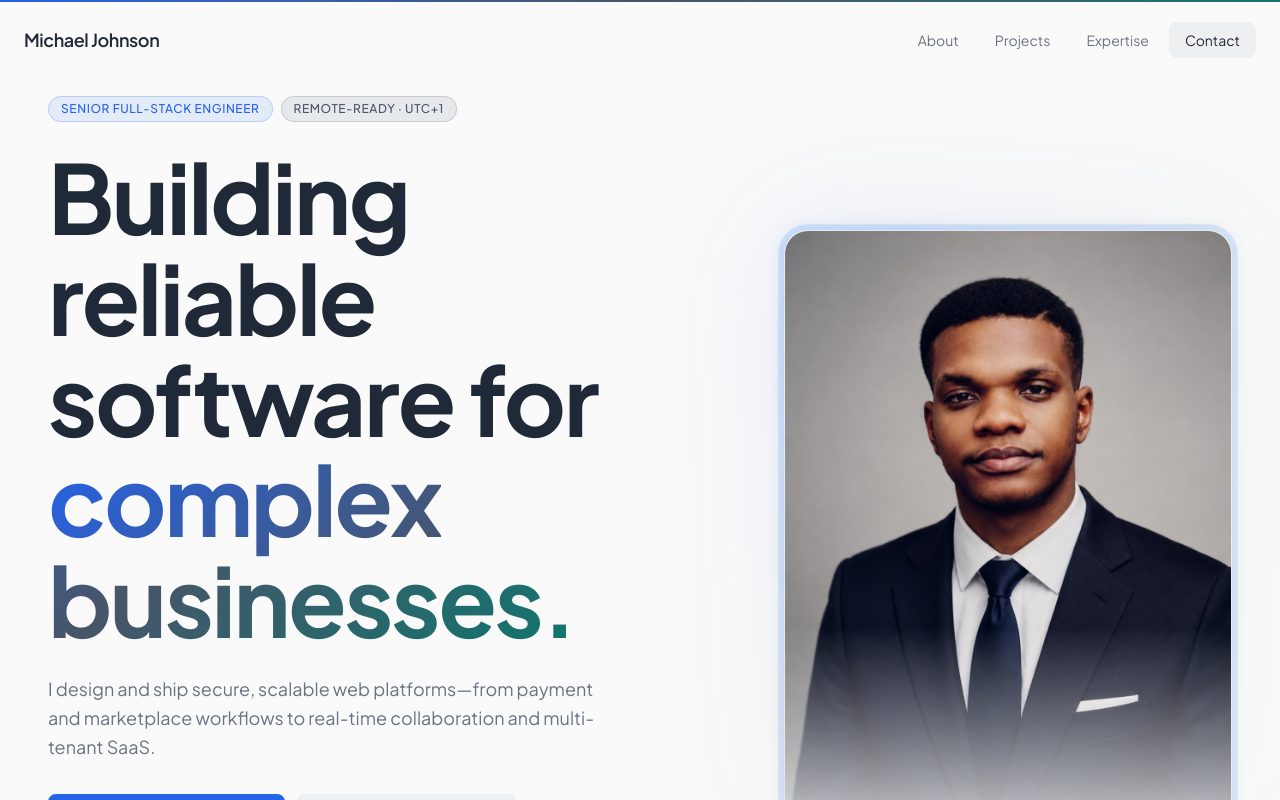
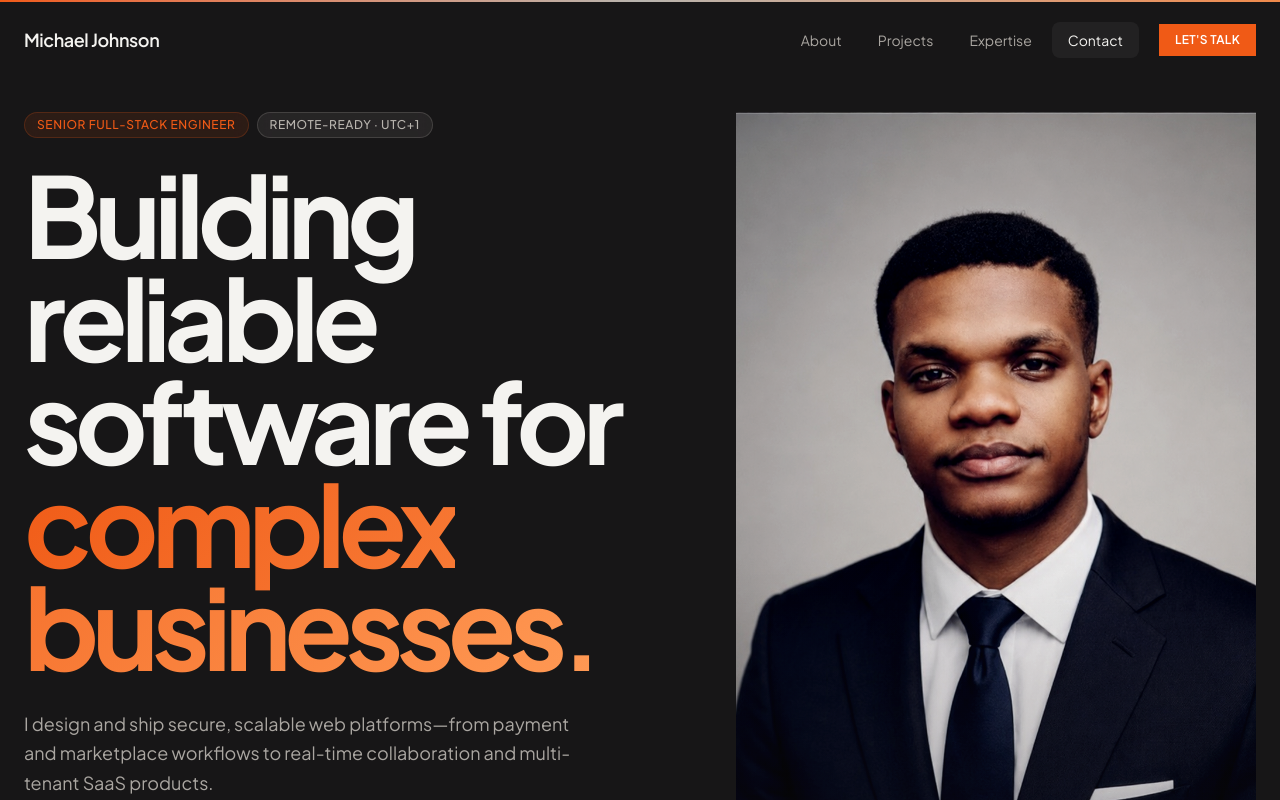
Before and after one commit to micha-tech/michaeljohnson, a Next.js app: page / in a window 1280 px wide. Shown: the top 800 px of the page. Built offline with nearby package versions, Linux system fonts and the light colour scheme.

Commit message:
ui updates

```diff
--- a/src/app/globals.css
+++ b/src/app/globals.css
@@ -1,16 +1,16 @@
 @import "tailwindcss";
 
 @theme inline {
-  --color-background: #fafafa;
-  --color-foreground: #1f2937;
-  --color-primary: #2563eb;
+  --color-background: #171617;
+  --color-foreground: #f4f3f0;
+  --color-primary: #f05a16;
   --color-primary-foreground: #ffffff;
-  --color-secondary: #475569;
-  --color-accent: #0f766e;
-  --color-muted: #6b7280;
-  --color-border: #e5e7eb;
-  --color-card: #ffffff;
-  --color-card-hover: #f3f4f6;
+  --color-secondary: #b8b4ae;
+  --color-accent: #f08a4b;
+  --color-muted: #aaa6a1;
+  --color-border: #312e2f;
+  --color-card: #211f20;
+  --color-card-hover: #292627;
   --font-sans: "Plus Jakarta Sans", sans-serif;
   --font-mono: "Geist Mono", monospace;
   --radius: 0.75rem;
@@ -43,8 +43,8 @@
   }
 
   ::selection {
-    background: rgba(37, 99, 235, 0.15);
-    color: #1f2937;
+    background: rgba(240, 90, 22, 0.35);
+    color: #ffffff;
   }
 
   :focus-visible {
@@ -56,22 +56,22 @@
 
 @layer utilities {
   .glass {
-    background: rgba(255, 255, 255, 0.7);
+    background: rgba(23, 22, 23, 0.86);
     backdrop-filter: blur(20px);
     -webkit-backdrop-filter: blur(20px);
-    border: 1px solid rgba(229, 231, 235, 0.8);
+    border: 1px solid rgba(255, 255, 255, 0.08);
   }
 
   .glass-card {
     background: linear-gradient(
       135deg,
-      rgba(255, 255, 255, 0.9) 0%,
-      rgba(255, 255, 255, 0.6) 50%,
-      transparent 100%
+      rgba(39, 36, 37, 0.94) 0%,
+      rgba(31, 29, 30, 0.86) 50%,
+      rgba(31, 29, 30, 0.7) 100%
     );
     backdrop-filter: blur(12px);
     -webkit-backdrop-filter: blur(12px);
-    border: 1px solid rgba(229, 231, 235, 0.7);
+    border: 1px solid rgba(255, 255, 255, 0.08);
   }
 
   .gradient-border {
@@ -84,7 +84,7 @@
     inset: 0;
     border-radius: inherit;
     padding: 1px;
-    background: linear-gradient(135deg, rgba(37, 99, 235, 0.6), rgba(71, 85, 105, 0.3), transparent);
+    background: linear-gradient(135deg, rgba(240, 90, 22, 0.7), rgba(255, 255, 255, 0.15), transparent);
     -webkit-mask: linear-gradient(#fff 0 0) content-box, linear-gradient(#fff 0 0);
     mask: linear-gradient(#fff 0 0) content-box, linear-gradient(#fff 0 0);
     -webkit-mask-composite: xor;
@@ -92,25 +92,25 @@
   }
 
   .text-gradient {
-    background: linear-gradient(135deg, #2563eb, #475569, #0f766e);
+    background: linear-gradient(135deg, #f05a16, #ff9a55);
     -webkit-background-clip: text;
     -webkit-text-fill-color: transparent;
     background-clip: text;
   }
 
   .text-gradient-blue {
-    background: linear-gradient(135deg, #2563eb, #3b82f6);
+    background: linear-gradient(135deg, #f05a16, #ff9a55);
     -webkit-background-clip: text;
     -webkit-text-fill-color: transparent;
     background-clip: text;
   }
 
   .glow {
-    box-shadow: 0 0 40px rgba(37, 99, 235, 0.12), 0 0 80px rgba(37, 99, 235, 0.05);
+    box-shadow: 0 0 40px rgba(240, 90, 22, 0.12), 0 0 80px rgba(240, 90, 22, 0.05);
   }
 
   .glow-sm {
-    box-shadow: 0 0 20px rgba(37, 99, 235, 0.08);
+    box-shadow: 0 0 20px rgba(240, 90, 22, 0.08);
   }
 
   .section-padding {
--- a/src/components/navigation.tsx
+++ b/src/components/navigation.tsx
@@ -85,6 +85,12 @@ export function Navigation({ onOpenPalette }: { onOpenPalette: () => void }) {
                 {item.label}
               </button>
             ))}
+            <button
+              onClick={() => handleNav("#contact")}
+              className="ml-4 bg-primary px-4 py-2 text-xs font-semibold uppercase tracking-wide text-primary-foreground transition-colors hover:bg-primary/90"
+            >
+              Let&apos;s talk
+            </button>
           </div>
 
           <div className="flex items-center gap-2 md:hidden">
--- a/src/components/sections/contact.tsx
+++ b/src/components/sections/contact.tsx
@@ -144,7 +144,7 @@ export function ContactSection() {
                 initial={{ opacity: 0, scale: 0.9 }}
                 animate={{ opacity: 1, scale: 1 }}
                 exit={{ opacity: 0 }}
-                className="glass-card rounded-2xl p-12 text-center"
+                className="glass-card p-12 text-center"
               >
                 <CheckCircle className="w-16 h-16 text-accent mx-auto mb-4" />
                 <h4 className="text-xl font-semibold mb-2">Message sent!</h4>
@@ -158,7 +158,7 @@ export function ContactSection() {
                 exit={{ opacity: 0 }}
                 onSubmit={handleSubmit}
                 noValidate
-                className="glass-card rounded-2xl p-6 sm:p-8 space-y-5"
+                className="glass-card p-6 sm:p-8 space-y-5"
               >
                 <div className="grid sm:grid-cols-2 gap-5">
                   <div>
--- a/src/components/sections/hero.tsx
+++ b/src/components/sections/hero.tsx
@@ -27,14 +27,14 @@ export function HeroSection() {
     <section
       id="hero"
       ref={ref}
-      className="relative min-h-[760px] flex items-center section-padding overflow-hidden"
+      className="relative min-h-screen flex items-center overflow-hidden pt-28 pb-16"
     >
       <div className="container-wide w-full">
         <motion.div
           variants={containerVariants}
           initial="hidden"
           animate={isVisible ? "visible" : "hidden"}
-          className="grid lg:grid-cols-2 gap-12 lg:gap-16 items-center"
+          className="grid lg:grid-cols-[1.05fr_0.95fr] gap-10 lg:gap-16 items-center min-h-[650px]"
         >
           <div className="relative z-10">
             <motion.div variants={itemVariants} className="mb-6 flex flex-wrap items-center gap-2">
@@ -48,7 +48,7 @@ export function HeroSection() {
 
             <motion.h1
               variants={itemVariants}
-              className="text-4xl sm:text-5xl md:text-6xl lg:text-7xl xl:text-8xl font-bold leading-[1.05] tracking-tight mb-6"
+              className="text-5xl sm:text-6xl md:text-7xl lg:text-[5.8rem] xl:text-[7rem] font-bold leading-[0.92] tracking-[-0.06em] mb-8"
             >
               Building reliable
               <br />
@@ -62,7 +62,7 @@ export function HeroSection() {
               className="text-base sm:text-lg text-muted leading-relaxed max-w-xl mb-8"
             >
               I design and ship secure, scalable web platforms—from payment and marketplace
-              workflows to real-time collaboration and multi-tenant SaaS.
+              workflows to real-time collaboration and multi-tenant SaaS products.
             </motion.p>
 
             <motion.div variants={itemVariants} className="flex flex-wrap gap-3 mb-10">
@@ -91,40 +91,22 @@ export function HeroSection() {
 
           <motion.div
             variants={itemVariants}
-            className="relative flex items-center justify-center lg:justify-end"
+            className="relative flex items-center justify-center lg:justify-end self-stretch min-h-[510px]"
           >
-            <div className="relative w-full max-w-md aspect-[3/4]">
-              <div className="absolute inset-0 bg-gradient-to-br from-primary/20 via-secondary/10 to-accent/5 rounded-3xl blur-3xl animate-pulse" />
-              <div className="absolute inset-2 bg-gradient-to-tr from-primary/10 via-secondary/5 to-transparent rounded-3xl" />
-
-              <motion.div
-                animate={{
-                  boxShadow: [
-                    "0 0 0 0 rgba(96, 165, 250, 0.3)",
-                    "0 0 0 20px rgba(96, 165, 250, 0)",
-                    "0 0 0 0 rgba(96, 165, 250, 0)",
-                  ],
-                }}
-                transition={{ duration: 3, repeat: Infinity, ease: "easeInOut" }}
-                className="absolute inset-0 rounded-3xl border border-border/30"
-              />
-
-              <div className="absolute -inset-0.5 rounded-3xl bg-gradient-to-br from-primary/40 via-secondary/20 to-accent/10 opacity-40 blur-sm" />
-
-              <div className="relative w-full h-full rounded-3xl overflow-hidden glass-card">
-                <div className="absolute inset-0 bg-gradient-to-br from-primary/5 via-secondary/5 to-transparent" />
-                <div className="absolute inset-0 flex items-center justify-center p-4">
+            <div className="relative w-full max-w-[520px] h-full min-h-[560px] overflow-hidden bg-card">
+              <div className="absolute inset-0 opacity-40 bg-gradient-to-t from-background via-transparent to-transparent z-10" />
+              <div className="absolute inset-0 flex items-center justify-center">
                   <Image
                     src="/images/michaeljohnson.png"
                     alt="Michael Johnson"
                     fill
                     sizes="(max-width: 768px) 100vw, 50vw"
-                    className="object-cover rounded-2xl"
+                    className="object-cover object-center grayscale-[15%] contrast-110"
                   />
-                </div>
-                <div className="absolute bottom-0 left-0 right-0 h-1/3 bg-gradient-to-t from-background/80 to-transparent" />
               </div>
-
+              <div className="absolute left-6 bottom-6 z-20 border-l-2 border-primary pl-3 text-xs font-mono uppercase tracking-[0.16em] text-foreground/80">
+                Systems · Product · Delivery
+              </div>
             </div>
           </motion.div>
         </motion.div>
--- a/src/components/sections/projects.tsx
+++ b/src/components/sections/projects.tsx
@@ -368,7 +368,7 @@ export function ProjectsSection() {
                   transition={{ duration: 0.4, delay: i * 0.05 }}
                 >
                   <div
-                    className={`glass-card rounded-2xl border ${project.border} overflow-hidden transition-all duration-300 hover:shadow-lg hover:shadow-primary/5`}
+                    className={`glass-card border ${project.border} overflow-hidden transition-all duration-300 hover:shadow-lg hover:shadow-primary/5`}
                   >
                     <div className="p-6 sm:p-8">
                       <div className="flex flex-col sm:flex-row sm:items-start sm:justify-between gap-4 mb-6">
--- a/src/components/ui/button.tsx
+++ b/src/components/ui/button.tsx
@@ -9,9 +9,9 @@ const buttonVariants = cva(
     variants: {
       variant: {
         primary:
-          "bg-primary text-primary-foreground hover:bg-primary/90 shadow-lg shadow-primary/20 hover:shadow-primary/30 hover:scale-[1.02]",
+          "bg-primary text-primary-foreground hover:bg-primary/90 shadow-lg shadow-primary/20 hover:shadow-primary/30 hover:scale-[1.02] rounded-sm",
         secondary:
-          "bg-foreground/5 text-foreground border border-border/30 hover:bg-foreground/10 hover:border-border/50 backdrop-blur-sm",
+          "bg-foreground/5 text-foreground border border-border/60 hover:bg-foreground/10 hover:border-border/80 backdrop-blur-sm rounded-sm",
         ghost:
           "text-muted hover:text-foreground hover:bg-foreground/5",
         outline:
```
